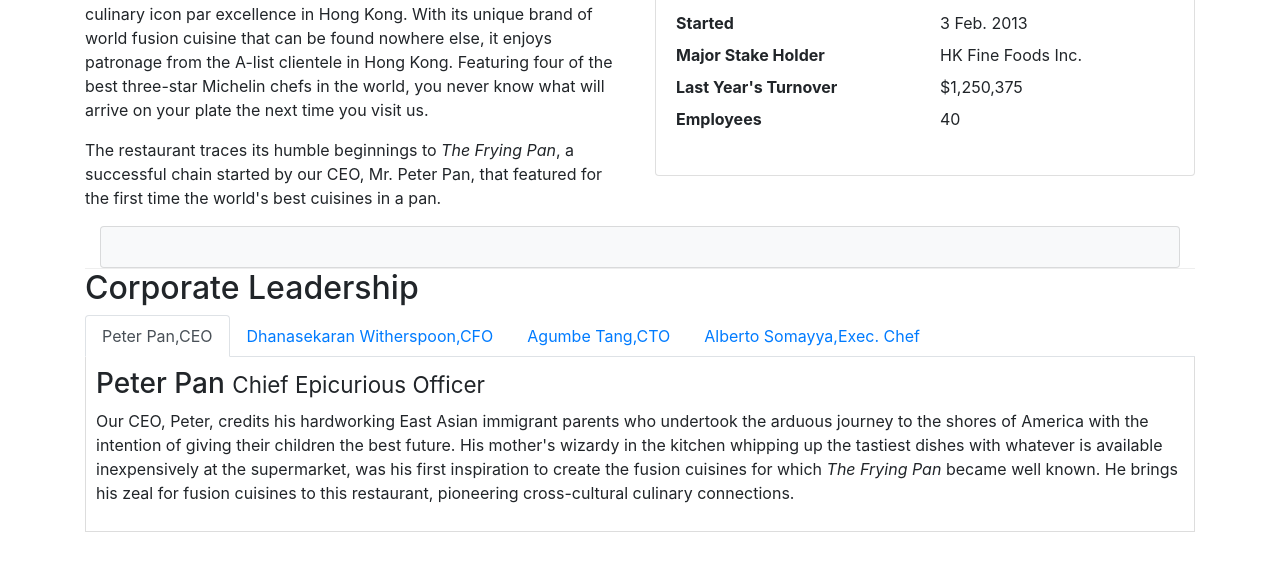
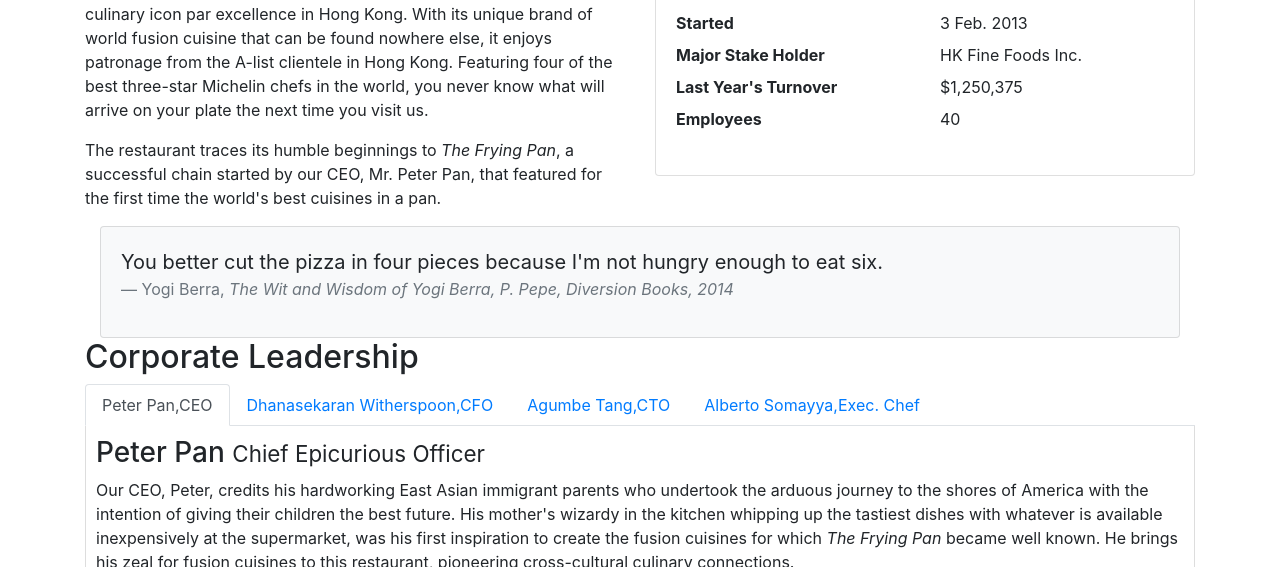
Before and after one commit to BilalRaza/bootstrap, a website: page aboutus.html in a window 1280 px wide. Shown: the part 533-1100 px from the top of the page. Drawn offline with nearby package versions, Linux system fonts and the light colour scheme.

```diff
--- a/aboutus.html
+++ b/aboutus.html
@@ -99,9 +99,18 @@
             </div>
         </div>
         <div class="col-12">
-            <div class="card card-body bg-light"></div>
-        </div>
-        <div class="rr"></div>
+                <div class="card card-body bg-light">
+                    <blockquote class="blockquote">
+                        <p class="mb-0">You better cut the pizza in four pieces because
+                            I'm not hungry enough to eat six.</p>
+                        <footer class="blockquote-footer">Yogi Berra,
+                            <cite title="Source Title">The Wit and Wisdom of Yogi Berra,
+                            P. Pepe, Diversion Books, 2014</cite>
+                        </footer>
+                    </blockquote>
+                </div>
+            </div>
+
 
 
         <div class="row">
```
